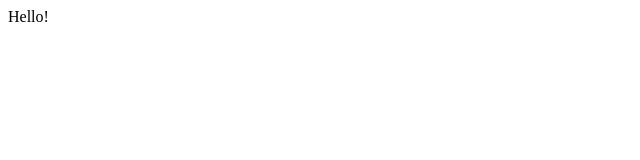
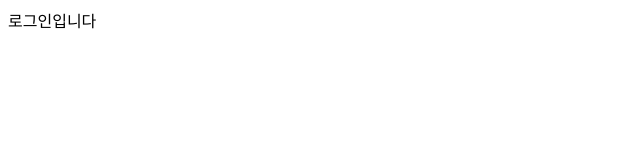
Before and after one commit to KurlyTeam2/mainproject-frontend, a React (Create React App) app: page /login in a window 1280 px wide. Shown: the top 160 px of the page, without its empty margins (0-640 px from the left). Built offline with nearby package versions, Linux system fonts and the light colour scheme.

Commit message:
feat: 페이지 이동 구현
리액트 라우터로 페이지 이동 구현

```diff
--- a/src/App.tsx
+++ b/src/App.tsx
@@ -1,7 +1,15 @@
 import React from 'react';
+import {Route, Routes} from 'react-router-dom';
+import Home from './pages/Home';
+import Login from './pages/Login';
 
 function App() {
-    return <div>Hello!</div>;
+    return (
+        <Routes>
+            <Route path="/" element={<Home />} />
+            <Route path="/login" element={<Login />} />
+        </Routes>
+    );
 }
 
 export default App;
--- a/src/index.tsx
+++ b/src/index.tsx
@@ -1,12 +1,18 @@
 import React from 'react';
-import ReactDOM from 'react-dom';
+import ReactDOM from 'react-dom/client';
+import {BrowserRouter} from 'react-router-dom';
+
+const root = ReactDOM.createRoot(
+  document.getElementById('root') as HTMLElement
+);
 import App from './App';
 
-ReactDOM.render(
+root.render(
     <React.StrictMode>
-        <App />
+        <BrowserRouter>
+            <App />
+        </BrowserRouter>
     </React.StrictMode>,
-    document.getElementById('root'),
 );
 
 // If you want to start measuring performance in your app, pass a function
--- /dev/null
+++ b/src/pages/Home.tsx
@@ -0,0 +1,7 @@
+import React from 'react';
+
+export default function Home() {
+    return (
+        <div>홈입니다.</div>
+    );
+}
--- /dev/null
+++ b/src/pages/Login.tsx
@@ -0,0 +1,7 @@
+import React from 'react';
+
+export default function Home() {
+    return (
+        <div>로그인입니다</div>
+    );
+}
```
